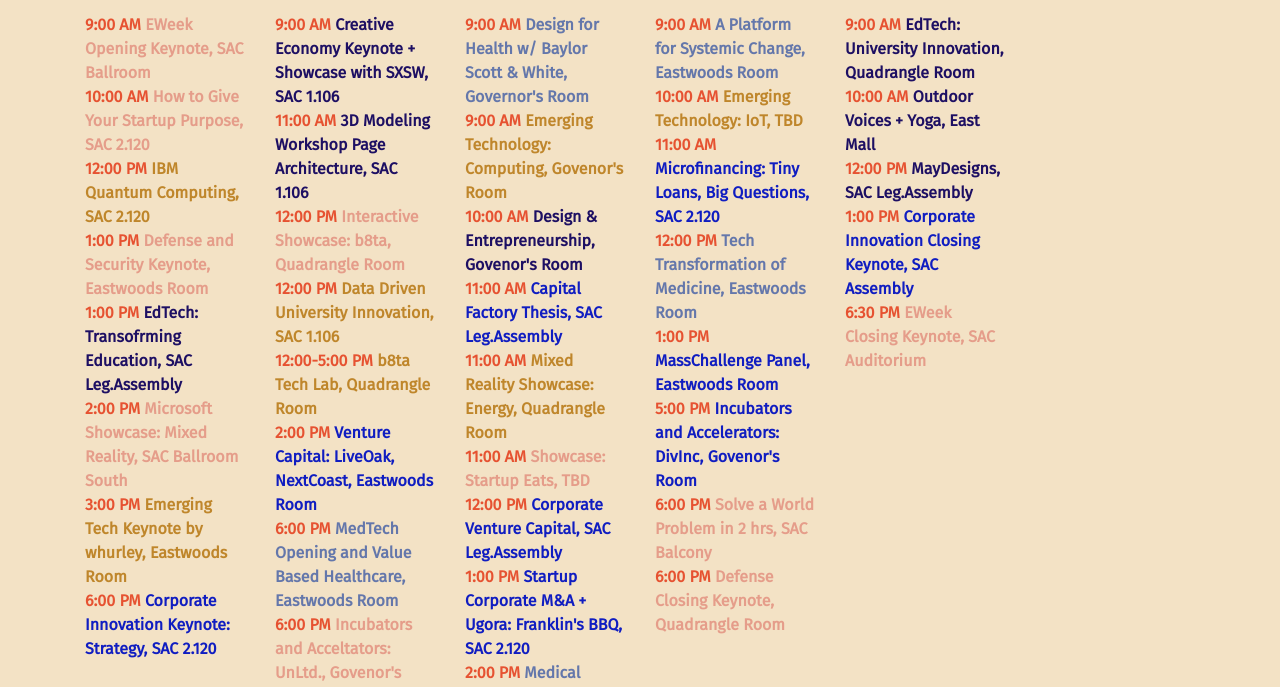
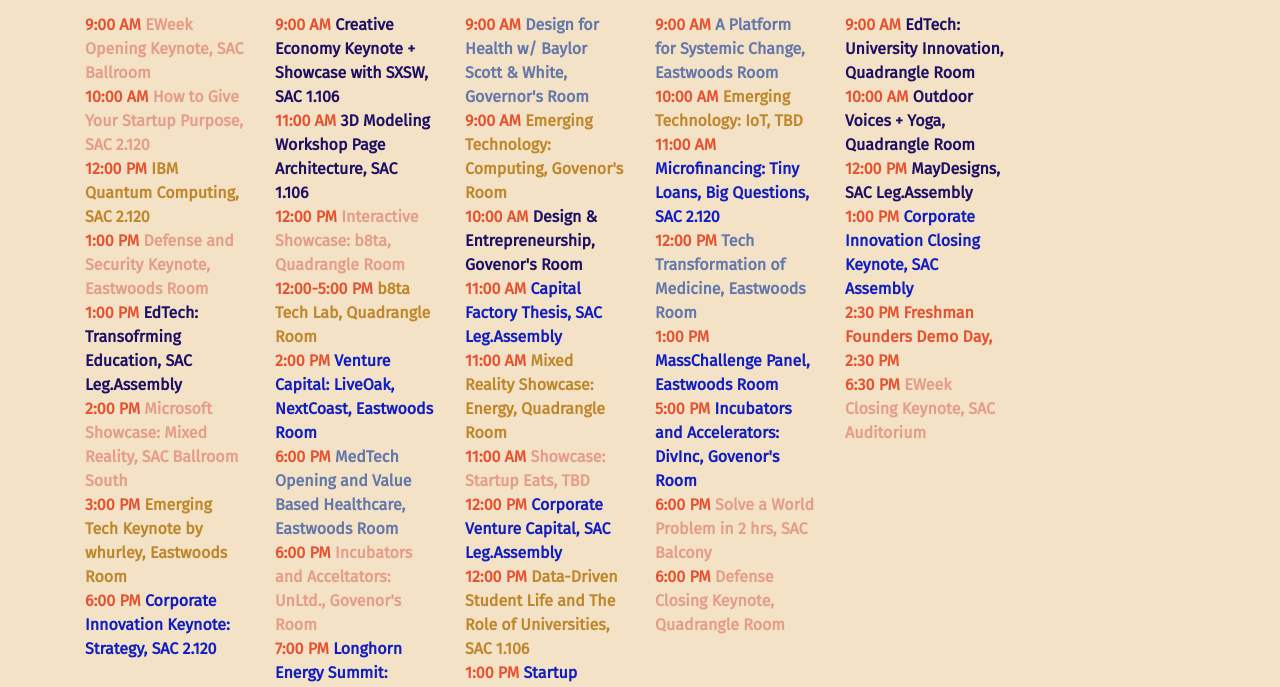
Before and after one commit to alexlostak/uteweeksite, a website: page index.html in a window 1280 px wide. Shown: the part 261-948 px from the top of the page. Drawn offline with Linux system fonts and the light colour scheme.

Commit message:
event updates

```diff
--- a/index.html
+++ b/index.html
@@ -157,11 +157,7 @@
                     <span style="color: #e65231;">12:00 PM</span> Interactive Showcase: b8ta, Quadrangle Room
                   </a>
                 </li>
-                <li>
-                  <a class="eweek-tech" target="_blank" href="https://www.facebook.com/events/351029658728529/?acontext=%7B%22source%22%3A5%2C%22page_id_source%22%3A208792805919189%2C%22action_history%22%3A[%7B%22surface%22%3A%22page%22%2C%22mechanism%22%3A%22main_list%22%2C%22extra_data%22%3A%22%7B%5C%22page_id%5C%22%3A208792805919189%2C%5C%22tour_id%5C%22%3Anull%7D%22%7D]%2C%22has_source%22%3Atrue%7D">
-                    <span style="color: #e65231;">12:00 PM</span> Data Driven University Innovation, SAC 1.106
-                  </a>
-                </li>
+
                 <li>
                   <a class="eweek-tech" target="_blank" href="https://www.facebook.com/events/1071638732977777/?acontext=%7B%22source%22%3A5%2C%22page_id_source%22%3A208792805919189%2C%22action_history%22%3A[%7B%22surface%22%3A%22page%22%2C%22mechanism%22%3A%22main_list%22%2C%22extra_data%22%3A%22%7B%5C%22page_id%5C%22%3A208792805919189%2C%5C%22tour_id%5C%22%3Anull%7D%22%7D]%2C%22has_source%22%3Atrue%7D">
                     <span style="color: #e65231;">12:00-5:00 PM</span> b8ta Tech Lab, Quadrangle Room
@@ -225,6 +221,11 @@
                 <li>
                   <a class="eweek-corp" target="_blank" href="https://www.facebook.com/events/907146449463983/?acontext=%7B%22source%22%3A5%2C%22page_id_source%22%3A208792805919189%2C%22action_history%22%3A[%7B%22surface%22%3A%22page%22%2C%22mechanism%22%3A%22main_list%22%2C%22extra_data%22%3A%22%7B%5C%22page_id%5C%22%3A208792805919189%2C%5C%22tour_id%5C%22%3Anull%7D%22%7D]%2C%22has_source%22%3Atrue%7D">
                     <span style="color: #e65231;">12:00 PM</span> Corporate Venture Capital, SAC Leg.Assembly
+                  </a>
+                </li>
+                <li>
+                  <a class="eweek-tech" target="_blank" href="https://www.facebook.com/events/351029658728529/?acontext=%7B%22source%22%3A5%2C%22page_id_source%22%3A208792805919189%2C%22action_history%22%3A[%7B%22surface%22%3A%22page%22%2C%22mechanism%22%3A%22main_list%22%2C%22extra_data%22%3A%22%7B%5C%22page_id%5C%22%3A208792805919189%2C%5C%22tour_id%5C%22%3Anull%7D%22%7D]%2C%22has_source%22%3Atrue%7D">
+                    <span style="color: #e65231;">12:00 PM</span> Data-Driven Student Life and The Role of Universities, SAC 1.106
                   </a>
                 </li>
                 <li>
@@ -298,7 +299,7 @@
                   </a>
                 </li>
                 <li >
-                  <a class="eweek-design" target="_blank" href="https://www.facebook.com/events/151817648863439/?acontext=%7B%22source%22%3A5%2C%22page_id_source%22%3A208792805919189%2C%22action_history%22%3A[%7B%22surface%22%3A%22page%22%2C%22mechanism%22%3A%22main_list%22%2C%22extra_data%22%3A%22%7B%5C%22page_id%5C%22%3A208792805919189%2C%5C%22tour_id%5C%22%3Anull%7D%22%7D]%2C%22has_source%22%3Atrue%7D"><span style="color: #e65231;">10:00 AM</span> Outdoor Voices + Yoga, East Mall
+                  <a class="eweek-design" target="_blank" href="https://www.facebook.com/events/151817648863439/?acontext=%7B%22source%22%3A5%2C%22page_id_source%22%3A208792805919189%2C%22action_history%22%3A[%7B%22surface%22%3A%22page%22%2C%22mechanism%22%3A%22main_list%22%2C%22extra_data%22%3A%22%7B%5C%22page_id%5C%22%3A208792805919189%2C%5C%22tour_id%5C%22%3Anull%7D%22%7D]%2C%22has_source%22%3Atrue%7D"><span style="color: #e65231;">10:00 AM</span> Outdoor Voices + Yoga, Quadrangle Room
                   </a>
                 </li>
                 <li >
@@ -307,6 +308,10 @@
                 </li>
                 <li >
                   <a class="eweek-corp" target="_blank" href=""><span style="color: #e65231;">1:00 PM</span> Corporate Innovation Closing Keynote, SAC Assembly
+                  </a>
+                </li>
+                <li >
+                  <a class="eweek-everyone"><span style="color: #e65231;">2:30 PM</span> Freshman Founders Demo Day, 2:30 PM
                   </a>
                 </li>
                 <li>
```
Also changed, not shown: design.html (+1 -1 lines), everyone.html (+4 -0 lines), tech.html (+5 -5 lines).
